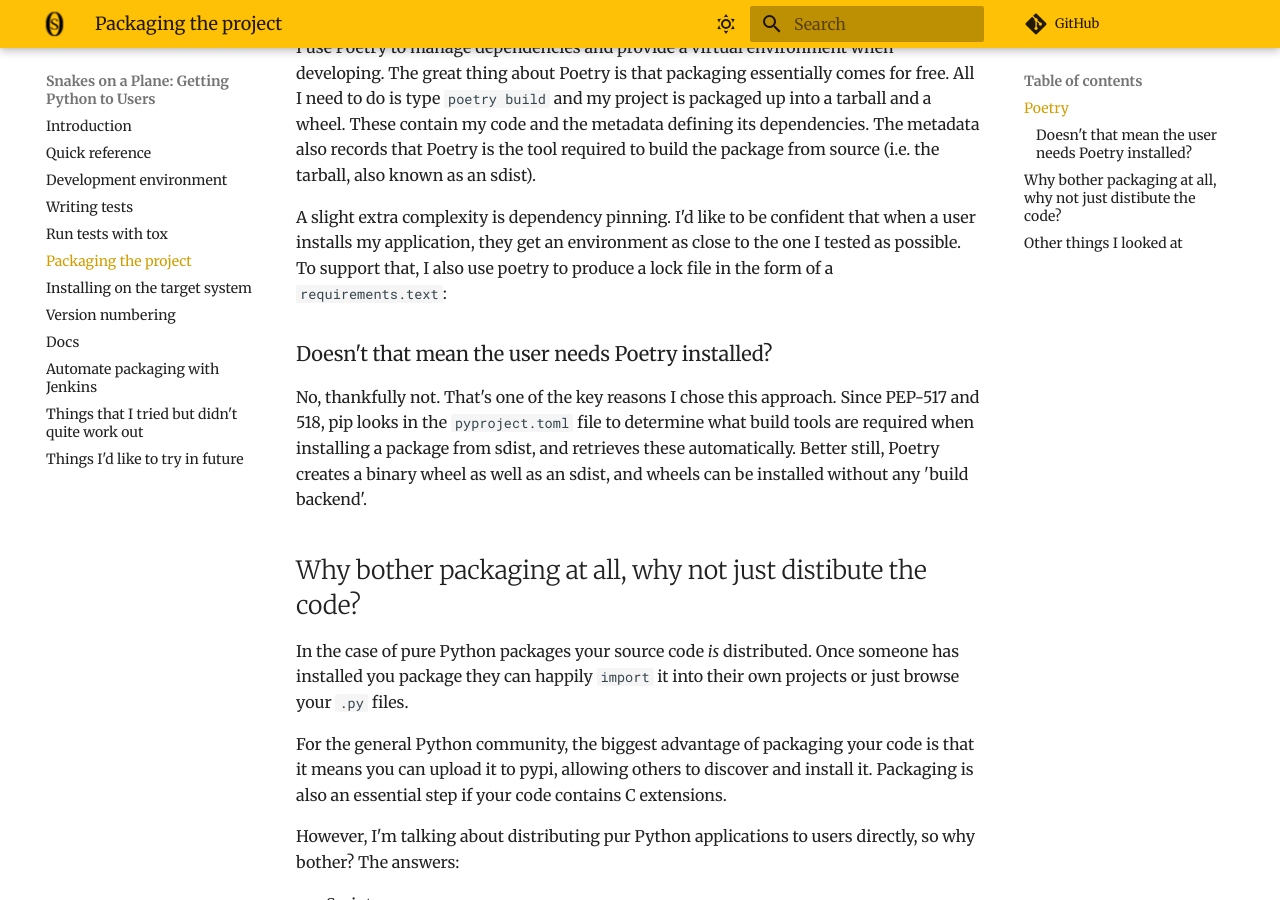
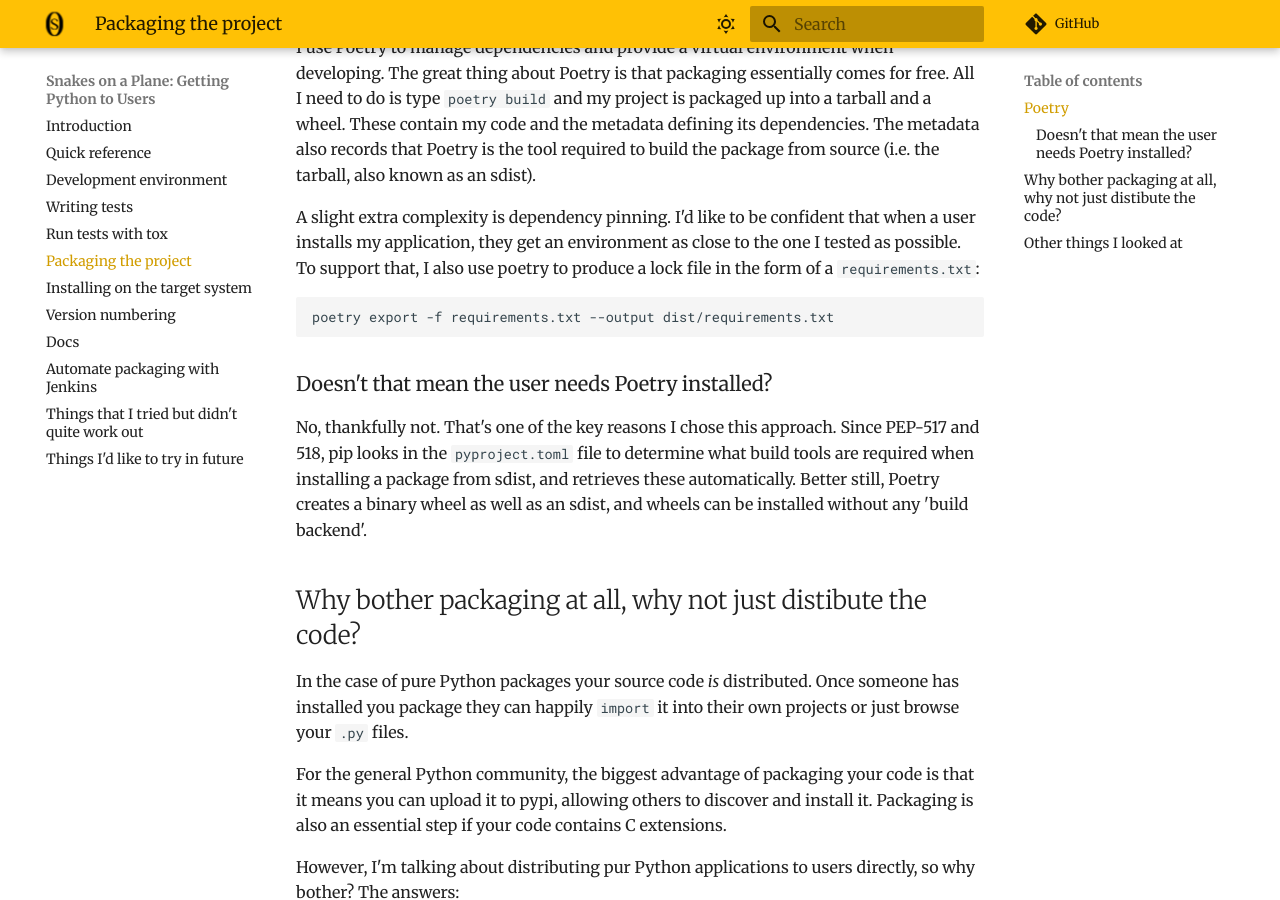
Before and after one commit to sonotley/python-deployment-docs, an MkDocs documentation site: the page built from docs/package.md, in a window 1280 px wide and 900 px high, scrolled down 498 px. Built offline with MkDocs 1.6.1 and Material for MkDocs 9.7.7, drawn with Linux system fonts in a browser that asks for light colours; comment, search, counter and statistics services are not loaded.

Commit message:
Missing line added

```diff
--- a/docs/package.md
+++ b/docs/package.md
@@ -10,9 +10,9 @@ The PYPA site is a useful resource, but I found it wasn't particularly friendly
 I use Poetry to manage dependencies and provide a virtual environment when developing. The great thing about Poetry is that packaging essentially comes for free. All I need to do is type `poetry build` and my project is packaged up into a tarball and a wheel. These contain my code and the metadata defining its dependencies. The metadata also records that Poetry is the tool required to build the package from source (i.e. the tarball, also known as an sdist).
 
 A slight extra complexity is dependency pinning. I'd like to be confident that when a user installs my application, they get an environment as close to the one I tested as possible.
-To support that, I also use poetry to produce a lock file in the form of a `requirements.text`:
+To support that, I also use poetry to produce a lock file in the form of a `requirements.txt`:
 
-
+    poetry export -f requirements.txt --output dist/requirements.txt
 
 ### Doesn't that mean the user needs Poetry installed?
 No, thankfully not. That's one of the key reasons I chose this approach.
```
